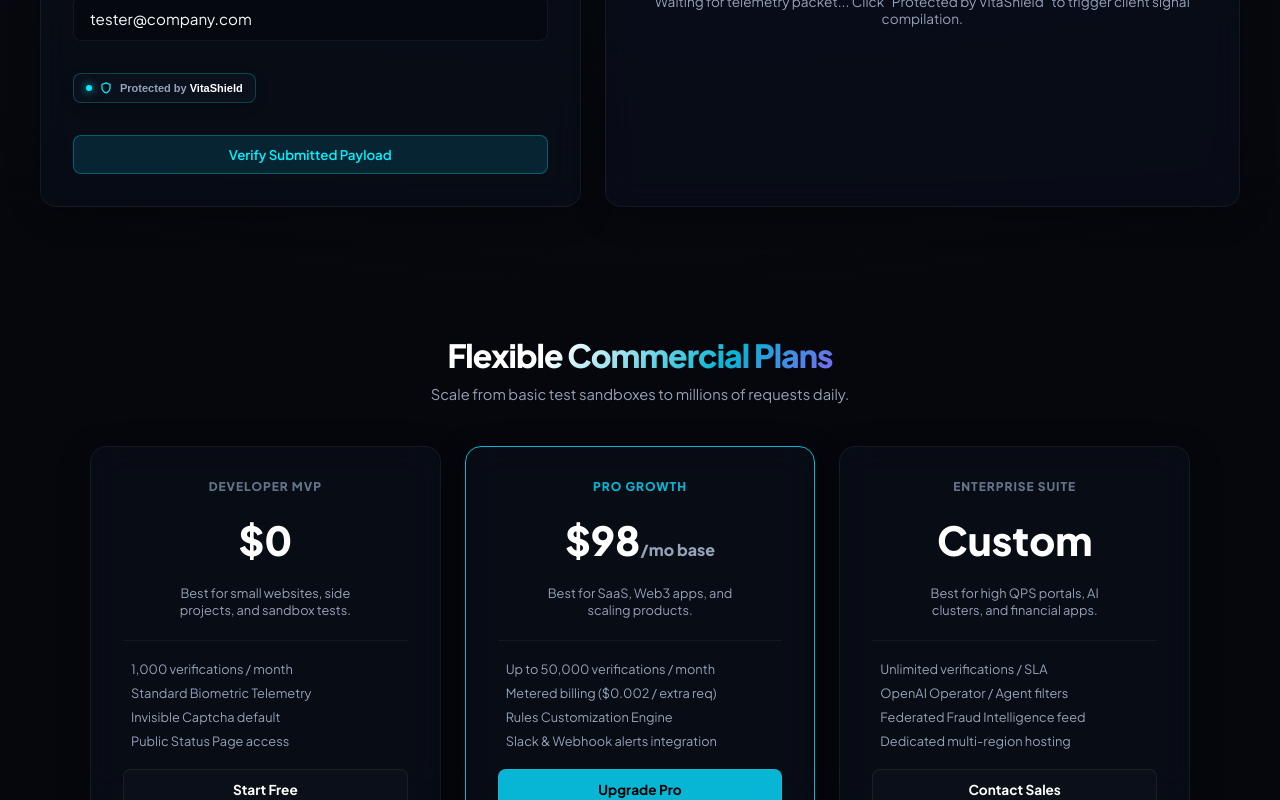
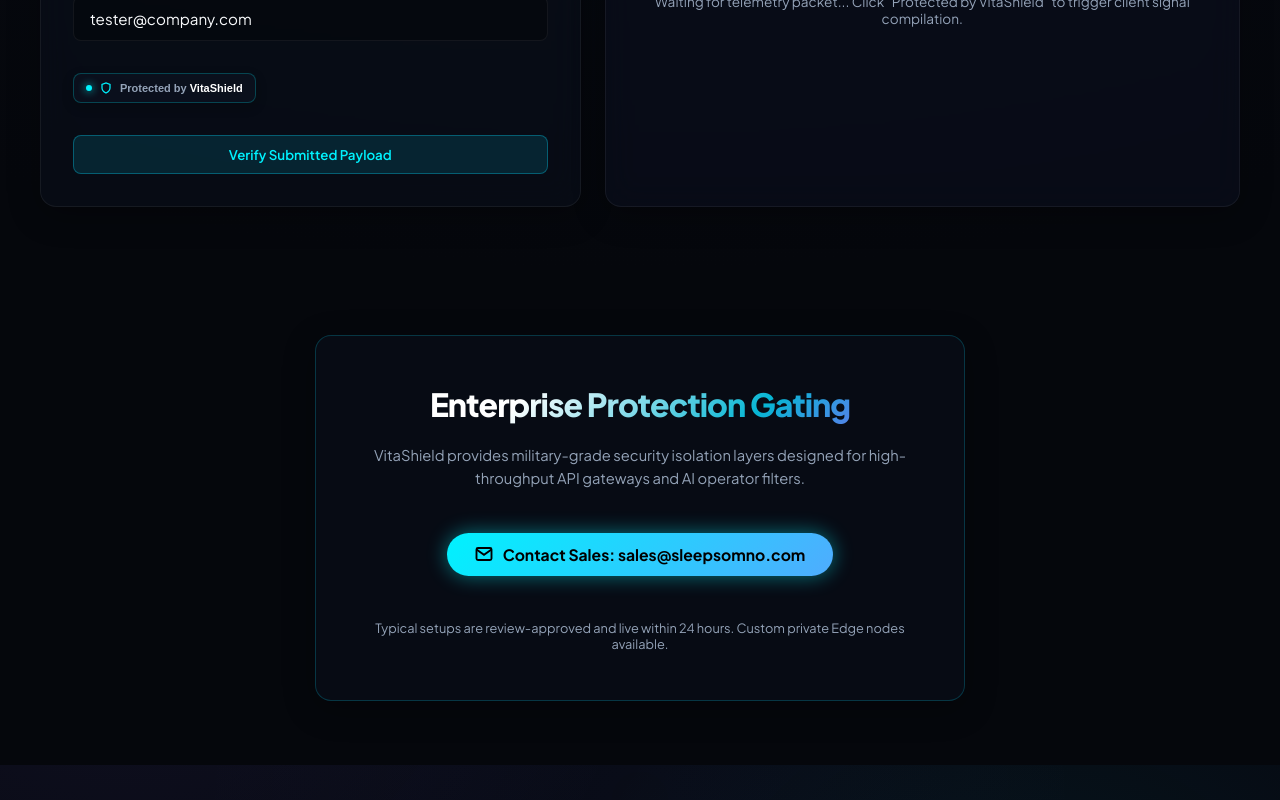
Before and after one commit to vyncuslim/VitaShield, a React (Vite) app: page / in a window 1280 px wide. Shown: the part 2000-2800 px from the top of the page. Built offline with nearby package versions, Linux system fonts and the light colour scheme.

Commit message:
feat: replace commercial pricing tiers with Enterprise Contact sales email redirect button

```diff
--- a/src/components/MarketingPortal.tsx
+++ b/src/components/MarketingPortal.tsx
@@ -132,7 +132,7 @@ export const MarketingPortal: React.FC<MarketingPortalProps> = ({ onEnterConsole
         <nav style={styles.topNav}>
           <a href="#features" style={styles.navLink}>Features</a>
           <a href="#pipeline" style={styles.navLink}>How it Works</a>
-          <a href="#pricing" style={styles.navLink}>Pricing</a>
+          <a href="#contact" style={styles.navLink}>Contact</a>
           <button onClick={onEnterConsole} style={styles.consoleBtn}>Go to Console</button>
         </nav>
       </header>
@@ -154,8 +154,8 @@ export const MarketingPortal: React.FC<MarketingPortalProps> = ({ onEnterConsole
           </p>
 
           <div style={styles.heroCtas}>
-            <button onClick={onEnterConsole} style={styles.primaryCta}>Start Free Plan</button>
-            <a href="#pricing" style={styles.secondaryCta}>View Pricing</a>
+            <button onClick={onEnterConsole} style={styles.primaryCta}>Deploy Shield Console</button>
+            <a href="#contact" style={styles.secondaryCta}>Enterprise Contact</a>
           </div>
         </div>
       </section>
@@ -420,55 +420,41 @@ export const MarketingPortal: React.FC<MarketingPortalProps> = ({ onEnterConsole
         </div>
       </section>
 
-      {/* Pricing Matrix Section */}
-      <section id="pricing" style={{ ...styles.section, marginBottom: '4rem' }}>
-        <div style={styles.sectionHeader}>
-          <h2 style={styles.sectionTitle} className="gradient-text">Flexible Commercial Plans</h2>
-          <p style={styles.sectionSubtitle}>Scale from basic test sandboxes to millions of requests daily.</p>
-        </div>
-
-        <div style={styles.pricingGrid}>
-          {/* Plan 1 */}
-          <div className="glass-panel" style={styles.pricingCard}>
-            <span style={styles.pricingTier}>Developer MVP</span>
-            <div style={styles.price}>$0</div>
-            <p style={styles.pricingDesc}>Best for small websites, side projects, and sandbox tests.</p>
-            <ul style={styles.pricingFeatures}>
-              <li>1,000 verifications / month</li>
-              <li>Standard Biometric Telemetry</li>
-              <li>Invisible Captcha default</li>
-              <li>Public Status Page access</li>
-            </ul>
-            <button onClick={onEnterConsole} style={styles.pricingCta}>Start Free</button>
+      {/* Enterprise Contact Section */}
+      <section id="contact" style={{ ...styles.section, marginBottom: '4rem', textAlign: 'center' }}>
+        <div className="glass-panel" style={{ maxWidth: '650px', margin: '0 auto', padding: '3rem 2rem', display: 'flex', flexDirection: 'column', gap: '1.25rem', border: '1px solid rgba(6, 182, 212, 0.25)' }}>
+          <h2 style={styles.sectionTitle} className="gradient-text">Enterprise Protection Gating</h2>
+          <p style={{ ...styles.sectionSubtitle, maxWidth: '100%' }}>
+            VitaShield provides military-grade security isolation layers designed for high-throughput API gateways and AI operator filters.
+          </p>
+          <div style={{ margin: '1.5rem 0' }}>
+            <a
+              href="mailto:sales@sleepsomno.com"
+              style={{
+                display: 'inline-flex',
+                alignItems: 'center',
+                gap: '10px',
+                padding: '12px 28px',
+                background: 'linear-gradient(135deg, #00f2fe 0%, #4facfe 100%)',
+                borderRadius: '30px',
+                color: '#000',
+                fontWeight: 700,
+                fontSize: '0.98rem',
+                textDecoration: 'none',
+                boxShadow: '0 0 20px rgba(0, 242, 254, 0.45)',
+                transition: 'all 0.3s ease'
+              }}
+            >
+              <svg xmlns="http://www.w3.org/2000/svg" width="18" height="18" viewBox="0 0 24 24" fill="none" stroke="#000" strokeWidth="2.5">
+                <path d="M4 4h16c1.1 0 2 .9 2 2v12c0 1.1-.9 2-2 2H4c-1.1 0-2-.9-2-2V6c0-1.1.9-2 2-2z" />
+                <polyline points="22,6 12,13 2,6" />
+              </svg>
+              Contact Sales: sales@sleepsomno.com
+            </a>
           </div>
-
-          {/* Plan 2 */}
-          <div className="glass-panel" style={{ ...styles.pricingCard, border: '1px solid var(--secondary)' }}>
-            <span style={{ ...styles.pricingTier, color: 'var(--secondary)' }}>Pro Growth</span>
-            <div style={styles.price}>$98<span style={{ fontSize: '1rem', color: 'var(--text-muted)' }}>/mo base</span></div>
-            <p style={styles.pricingDesc}>Best for SaaS, Web3 apps, and scaling products.</p>
-            <ul style={styles.pricingFeatures}>
-              <li>Up to 50,000 verifications / month</li>
-              <li>Metered billing ($0.002 / extra req)</li>
-              <li>Rules Customization Engine</li>
-              <li>Slack & Webhook alerts integration</li>
-            </ul>
-            <button onClick={onEnterConsole} style={{ ...styles.pricingCta, background: 'var(--secondary)', color: '#000' }}>Upgrade Pro</button>
-          </div>
-
-          {/* Plan 3 */}
-          <div className="glass-panel" style={styles.pricingCard}>
-            <span style={styles.pricingTier}>Enterprise Suite</span>
-            <div style={styles.price}>Custom</div>
-            <p style={styles.pricingDesc}>Best for high QPS portals, AI clusters, and financial apps.</p>
-            <ul style={styles.pricingFeatures}>
-              <li>Unlimited verifications / SLA</li>
-              <li>OpenAI Operator / Agent filters</li>
-              <li>Federated Fraud Intelligence feed</li>
-              <li>Dedicated multi-region hosting</li>
-            </ul>
-            <button onClick={onEnterConsole} style={styles.pricingCta}>Contact Sales</button>
-          </div>
+          <p style={{ fontSize: '0.8rem', color: 'var(--text-muted)' }}>
+            Typical setups are review-approved and live within 24 hours. Custom private Edge nodes available.
+          </p>
         </div>
       </section>
     </div>
```
